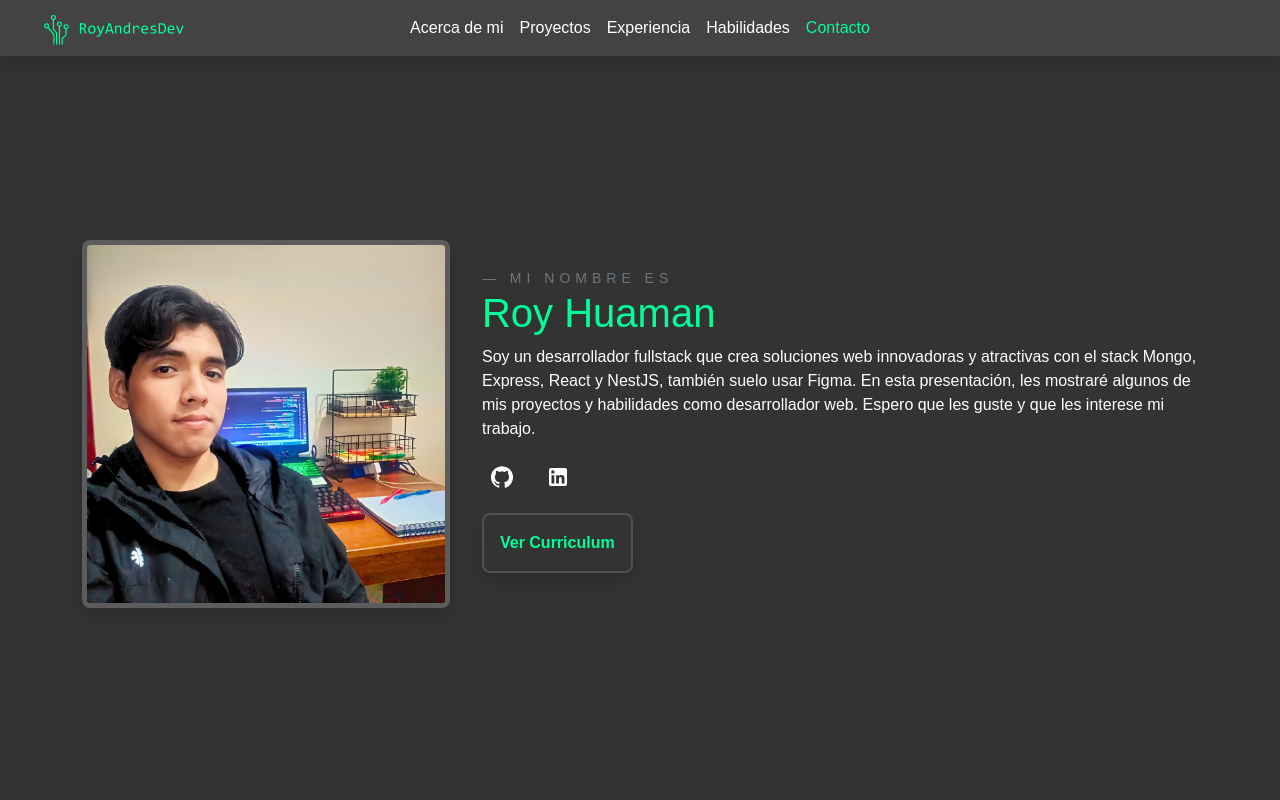
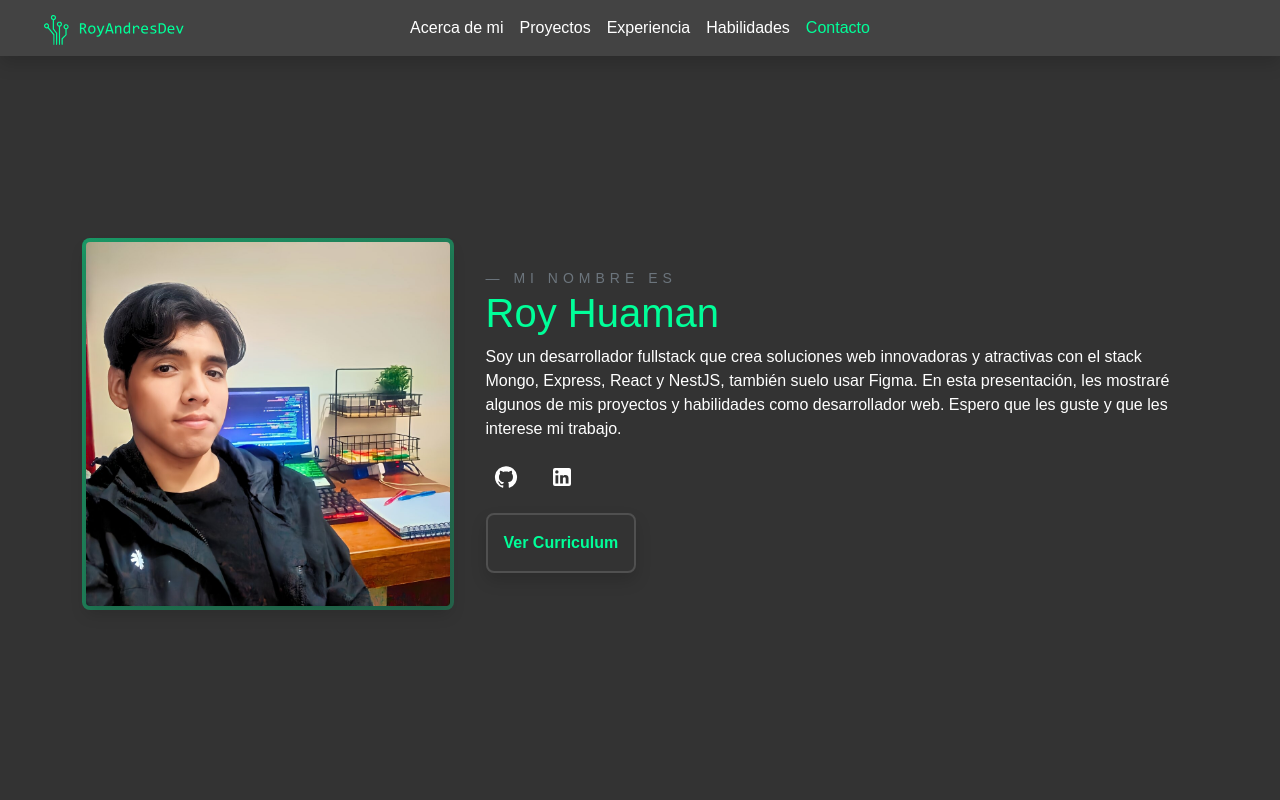
Before and after one commit to RoyHuamanAvila/Portfolio, a React (Vite) app: page / in a window 1280 px wide. Shown: the top 800 px of the page. Built offline with nearby package versions, Linux system fonts and the light colour scheme; no server answers; a web font is replaced by a local one.

Commit message:
feat: add neon

```diff
--- a/src/components/SkillItem/SkillItem.tsx
+++ b/src/components/SkillItem/SkillItem.tsx
@@ -1,10 +1,10 @@
-import React from 'react';
-import './styles/SkillItem.scss';
+import React from 'react'
+import './styles/SkillItem.scss'
 
 export interface SkilltemProps {
-	logo: string;
-	name: string;
-	delay?: number;
+	logo: string
+	name: string
+	delay?: number
 }
 
 const SkillItem: React.FC<SkilltemProps> = ({ logo, name, delay }) => {
@@ -13,9 +13,9 @@ const SkillItem: React.FC<SkilltemProps> = ({ logo, name, delay }) => {
 			<div className="skillItem-image">
 				<img className="img-fluid" src={logo} alt="logo-skill" />
 			</div>
-			<p className="text-center pt-2">{name}</p>
+			<p className="text-center pt-2 m-0">{name}</p>
 		</div>
 	)
-};
+}
 
-export default SkillItem;
+export default SkillItem
--- a/src/components/SkillItem/styles/SkillItem.scss
+++ b/src/components/SkillItem/styles/SkillItem.scss
@@ -1,13 +1,29 @@
+@use 'src/scss/colors';
+
 .skillItem {
   width: 70px;
   animation: fade-in 1s forwards;
   opacity: 0;
+  background-color: colors.$bg-200;
+  box-shadow: 0px 1px 2px 0px colors.$bg-300 inset;
+  display: flex;
+  flex-direction: column;
+  justify-content: center;
+  align-items: center;
+  height: 100px;
+  width: 100px;
+  border-radius: 0.5rem;
+
+  &:hover {
+    box-shadow: 0px 0px 10px 1px colors.$primary, 0px 0px 10px 1px colors.$accent-200, 0px 0px 5px 5px rgba(0, 0, 0, 0);
+    transition: 0.5s;
+  }
 
   .skillItem-image {
     display: flex;
     justify-content: center;
-    width: 70px;
-    height: 70px;
+    width: 50px;
+    height: 50px;
   }
 }
 
--- a/src/sections/About/About.scss
+++ b/src/sections/About/About.scss
@@ -4,13 +4,33 @@
   width: 100%;
   display: flex;
   justify-content: center;
+  background: linear-gradient(135deg, colors.$primary 0%, colors.$background 100%);
+  background-size: 400% 400%;
+  animation: GradientAnimation 5s ease infinite;
+  padding: 4px;
+  border-radius: 0.5rem;
+}
+
+@keyframes GradientAnimation {
+  0% {
+    background-position: 0% 50%
+  }
+
+  50% {
+    background-position: 100% 50%
+  }
+
+  100% {
+    background-position: 0% 50%;
+  }
 }
 
 .avatar {
   height: auto;
   width: 300px;
-  border-radius: 0.5rem;
-  border: 5px solid colors.$bg-300;
+  border-radius: 4px;
+  //border-radius: 0.5rem;
+  //border: 5px solid colors.$bg-300;
 
   @media (min-width: 992px) {
     width: 100%;
--- a/tsconfig.node.json
+++ b/tsconfig.node.json
@@ -3,7 +3,9 @@
     "composite": true,
     "module": "ESNext",
     "moduleResolution": "Node",
-    "allowSyntheticDefaultImports": true
+    "allowSyntheticDefaultImports": true,
+    "forceConsistentCasingInFileNames": true,
+    "strict": true,
   },
   "include": ["vite.config.ts"]
 }
```
